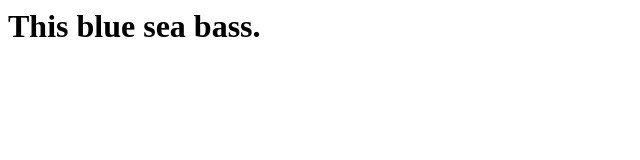
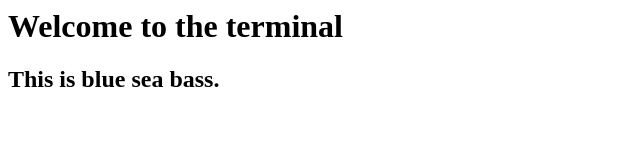
Before and after one commit to aneonv/firstgitrepo, a plain HTML site: page index.html in a window 1280 px wide. Shown: the whole page, without its empty margins (0-640 px from the left). Drawn offline with Linux system fonts and the light colour scheme.

Commit message:
Revert "Revert "revert""
This reverts commit 38b188d500dda710ae5952ee387b513635238369.

```diff
--- a/index.html
+++ b/index.html
@@ -1,5 +1,6 @@
 <html>
 <body>
-<h1>    This blue sea bass.    </h1>
+<h1> Welcome to the terminal </h1>
+<h2>     This is blue sea bass.    </h2>
 </body>
 </html>
```
